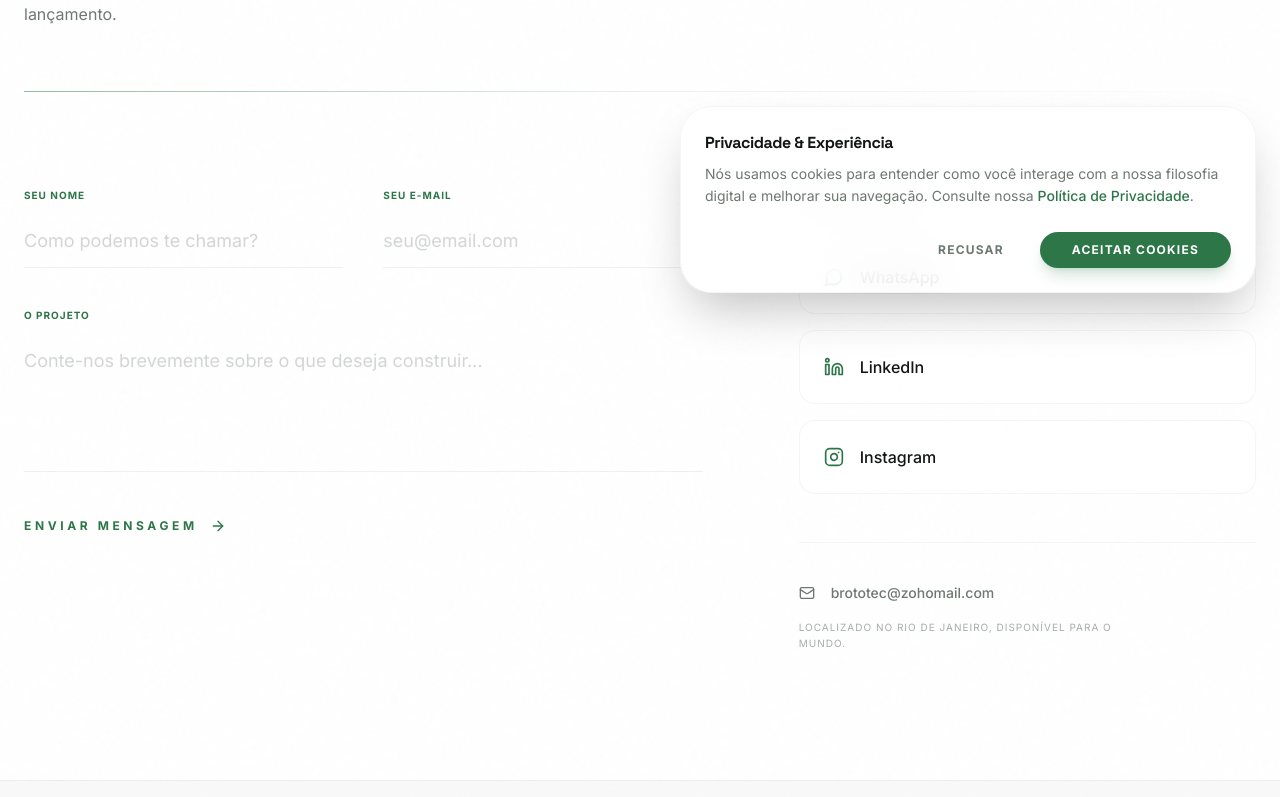
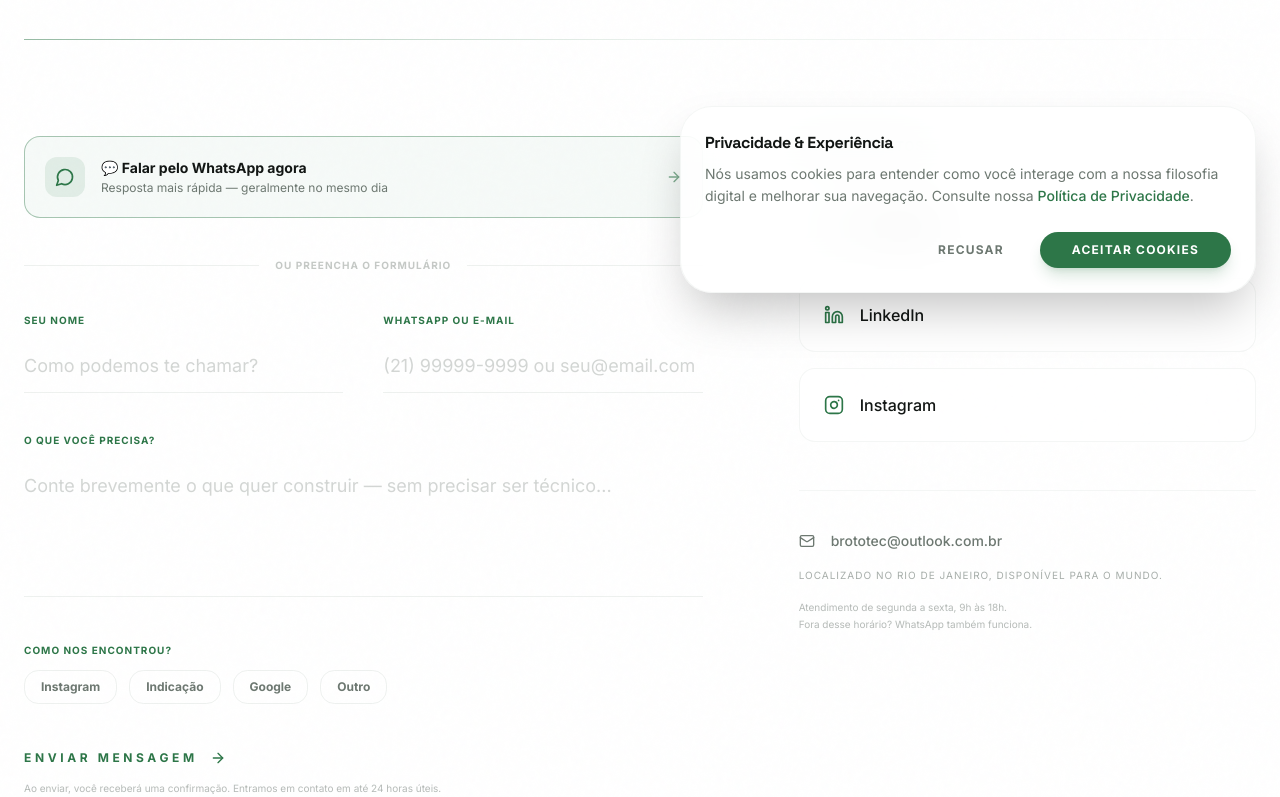
Before and after one commit to marllonpanisset/brototec, a React (Vite) app: page /contato in a window 1280 px wide. Shown: the part 483-1280 px from the top of the page. Built offline with nearby package versions, Linux system fonts and the light colour scheme.

Commit message:
feat: reformula pagina de contato com CTA WhatsApp em destaque, novos campos e feedback de envio

```diff
--- a/src/pages/Contato.jsx
+++ b/src/pages/Contato.jsx
@@ -10,12 +10,16 @@ const fadeUp = {
   viewport: { once: true, margin: "-80px" },
 };
 
+const origemOptions = ["Instagram", "Indicação", "Google", "Outro"];
+
 export default function Contato() {
   const [formData, setFormData] = useState({
     nome: "",
-    email: "",
+    contato: "",
     mensagem: "",
+    origem: "",
   });
+  const [enviado, setEnviado] = useState(false);
 
   const handleChange = (e) => {
     setFormData({ ...formData, [e.target.name]: e.target.value });
@@ -23,8 +27,9 @@ export default function Contato() {
 
   const handleSubmit = (e) => {
     e.preventDefault();
-    alert("Iniciando conexão... (Simulação)");
-    setFormData({ nome: "", email: "", mensagem: "" });
+    // TODO: integrar com backend / Formspree / EmailJS
+    setEnviado(true);
+    setFormData({ nome: "", contato: "", mensagem: "", origem: "" });
   };
 
   const socialLinks = {
@@ -37,9 +42,8 @@ export default function Contato() {
     <div className="min-h-screen bg-background text-foreground bg-noise selection:bg-primary/10 selection:text-primary">
       <Navbar />
 
-      {/* HERO SECTION - Consistência com Home e Privacidade */}
+      {/* HERO */}
       <section className="relative pt-44 pb-24 overflow-hidden">
-        {/* Luz Solar Solarpunk */}
         <div className="absolute top-0 right-0 -z-10 w-[600px] h-[600px] opacity-10 pointer-events-none">
           <div className="absolute inset-0 bg-gradient-radial from-primary/60 to-transparent blur-[120px] translate-x-1/4 -translate-y-1/4" />
         </div>
@@ -50,7 +54,7 @@ export default function Contato() {
             animate={{ opacity: 1 }}
             className="inline-block text-[10px] font-bold text-primary tracking-[0.4em] uppercase mb-8"
           >
-            Conexão
+            Contato
           </motion.span>
 
           <motion.h1
@@ -59,8 +63,8 @@ export default function Contato() {
             transition={{ duration: 0.8, ease: [0.16, 1, 0.3, 1] }}
             className="font-heading text-5xl sm:text-6xl lg:text-7xl font-bold leading-[1.1] tracking-tight max-w-4xl"
           >
-            Vamos cultivar sua <br />
-            <span className="text-gradient-green italic">próxima ideia.</span>
+            Vamos conversar sobre <br />
+            <span className="text-gradient-green italic">o seu projeto.</span>
           </motion.h1>
 
           <motion.p
@@ -69,7 +73,9 @@ export default function Contato() {
             transition={{ duration: 0.7, delay: 0.2 }}
             className="text-base text-muted-foreground mt-8 max-w-xl leading-relaxed"
           >
-            Seja para Landing Pages de alta conversão ou sites institucionais, entregamos um <span className="text-foreground font-medium">painel de controle exclusivo</span> e automações estratégicas para que você mesmo gerencie seu conteúdo com <span className="text-foreground font-medium">total liberdade</span> após o lançamento.
+            Conte o que você precisa —{" "}
+            <span className="text-foreground font-medium">respondemos em até 24h</span>{" "}
+            com clareza, sem enrolação. Se preferir, fala direto pelo WhatsApp.
           </motion.p>
 
           <motion.div
@@ -86,16 +92,59 @@ export default function Contato() {
         <div className="max-w-7xl mx-auto px-6">
           <div className="grid lg:grid-cols-12 gap-16 lg:gap-24">
 
-            {/* FORMULÁRIO - Design Minimalista */}
+            {/* FORMULÁRIO */}
             <motion.div
               {...fadeUp}
               transition={{ duration: 0.8 }}
               className="lg:col-span-7"
             >
+              {/* CTA WhatsApp em destaque — acima do formulário */}
+              <a
+                href={socialLinks.whatsapp}
+                target="_blank"
+                rel="noopener noreferrer"
+                className="group flex items-center justify-between w-full p-5 mb-10 rounded-2xl border border-primary/40 bg-primary/[0.04] hover:bg-primary/[0.08] hover:border-primary/60 transition-all duration-300"
+              >
+                <div className="flex items-center gap-4">
+                  <div className="w-10 h-10 rounded-xl bg-primary/10 flex items-center justify-center shrink-0">
+                    <MessageCircle size={20} className="text-primary" />
+                  </div>
+                  <div>
+                    <p className="text-sm font-bold text-foreground">💬 Falar pelo WhatsApp agora</p>
+                    <p className="text-xs text-muted-foreground mt-0.5">Resposta mais rápida — geralmente no mesmo dia</p>
+                  </div>
+                </div>
+                <ArrowRight size={16} className="text-primary opacity-60 group-hover:opacity-100 group-hover:translate-x-1 transition-all" />
+              </a>
+
+              {/* Divisor */}
+              <div className="flex items-center gap-4 mb-10">
+                <div className="flex-1 h-px bg-border/60" />
+                <span className="text-[10px] font-bold text-muted-foreground/40 tracking-widest uppercase">
+                  ou preencha o formulário
+                </span>
+                <div className="flex-1 h-px bg-border/60" />
+              </div>
+
+              {enviado ? (
+                <motion.div
+                  initial={{ opacity: 0, y: 12 }}
+                  animate={{ opacity: 1, y: 0 }}
+                  className="p-8 rounded-2xl border border-primary/30 bg-primary/[0.04] text-center space-y-3"
+                >
+                  <p className="text-2xl">🌱</p>
+                  <p className="font-heading text-xl font-bold">Mensagem recebida!</p>
+                  <p className="text-sm text-muted-foreground">
+                    Entramos em contato em até 24 horas úteis. Obrigado por plantar com a gente.
+                  </p>
+                </motion.div>
+              ) : (
                 <form onSubmit={handleSubmit} className="space-y-10">
                   <div className="grid sm:grid-cols-2 gap-10">
                     <div className="relative group">
-                    <label className="text-[10px] font-bold text-primary uppercase tracking-widest mb-3 block">Seu Nome</label>
+                      <label className="text-[10px] font-bold text-primary uppercase tracking-widest mb-3 block">
+                        Seu Nome
+                      </label>
                       <input
                         type="text"
                         name="nome"
@@ -106,51 +155,87 @@ export default function Contato() {
                         className="w-full bg-transparent border-b border-border/60 py-3 focus:outline-none focus:border-primary transition-colors placeholder:text-muted-foreground/30 text-lg"
                       />
                     </div>
+
                     <div className="relative group">
-                    <label className="text-[10px] font-bold text-primary uppercase tracking-widest mb-3 block">Seu E-mail</label>
+                      <label className="text-[10px] font-bold text-primary uppercase tracking-widest mb-3 block">
+                        WhatsApp ou E-mail
+                      </label>
                       <input
-                      type="email"
-                      name="email"
-                      value={formData.email}
+                        type="text"
+                        name="contato"
+                        value={formData.contato}
                         onChange={handleChange}
                         required
-                      placeholder="seu@email.com"
+                        placeholder="(21) 99999-9999 ou seu@email.com"
                         className="w-full bg-transparent border-b border-border/60 py-3 focus:outline-none focus:border-primary transition-colors placeholder:text-muted-foreground/30 text-lg"
                       />
                     </div>
                   </div>
 
                   <div className="relative group">
-                  <label className="text-[10px] font-bold text-primary uppercase tracking-widest mb-3 block">O Projeto</label>
+                    <label className="text-[10px] font-bold text-primary uppercase tracking-widest mb-3 block">
+                      O que você precisa?
+                    </label>
                     <textarea
                       name="mensagem"
                       rows={4}
                       value={formData.mensagem}
                       onChange={handleChange}
                       required
-                    placeholder="Conte-nos brevemente sobre o que deseja construir..."
+                      placeholder="Conte brevemente o que quer construir — sem precisar ser técnico..."
                       className="w-full bg-transparent border-b border-border/60 py-3 focus:outline-none focus:border-primary transition-colors placeholder:text-muted-foreground/30 text-lg resize-none"
                     />
                   </div>
 
+                  <div className="relative group">
+                    <label className="text-[10px] font-bold text-primary uppercase tracking-widest mb-3 block">
+                      Como nos encontrou?
+                    </label>
+                    <div className="flex flex-wrap gap-3">
+                      {origemOptions.map((op) => (
+                        <button
+                          key={op}
+                          type="button"
+                          onClick={() => setFormData({ ...formData, origem: op })}
+                          className={`text-xs font-bold px-4 py-2 rounded-lg border transition-all ${
+                            formData.origem === op
+                              ? "border-primary bg-primary/10 text-primary"
+                              : "border-border/60 text-muted-foreground hover:border-primary/40"
+                          }`}
+                        >
+                          {op}
+                        </button>
+                      ))}
+                    </div>
+                  </div>
+
+                  <div className="space-y-3">
                     <motion.button
                       whileHover={{ gap: "20px" }}
                       type="submit"
                       className="inline-flex items-center gap-3 text-xs font-bold text-primary uppercase tracking-[0.3em] group transition-all"
                     >
-                  Enviar Mensagem <ArrowRight size={16} className="group-hover:translate-x-1 transition-transform" />
+                      Enviar Mensagem{" "}
+                      <ArrowRight size={16} className="group-hover:translate-x-1 transition-transform" />
                     </motion.button>
+                    <p className="text-[10px] text-muted-foreground/50 leading-relaxed">
+                      Ao enviar, você receberá uma confirmação. Entramos em contato em até 24 horas úteis.
+                    </p>
+                  </div>
                 </form>
+              )}
             </motion.div>
 
-            {/* INFO E LINKS SOCIAIS - Estilo Estúdio */}
+            {/* CANAIS DIRETOS */}
             <motion.div
               {...fadeUp}
               transition={{ duration: 0.8, delay: 0.2 }}
               className="lg:col-span-5 space-y-12"
             >
               <div>
-                <h3 className="font-heading text-sm font-bold uppercase tracking-widest mb-8 text-primary/60">Canais Diretos</h3>
+                <h3 className="font-heading text-sm font-bold uppercase tracking-widest mb-8 text-primary/60">
+                  Canais Diretos
+                </h3>
                 <div className="space-y-4">
                   <a
                     href={socialLinks.whatsapp}
@@ -162,7 +247,10 @@ export default function Contato() {
                       <MessageCircle size={20} className="text-primary" />
                       <span className="font-medium">WhatsApp</span>
                     </div>
-                    <ArrowRight size={14} className="opacity-0 group-hover:opacity-100 -translate-x-2 group-hover:translate-x-0 transition-all" />
+                    <ArrowRight
+                      size={14}
+                      className="opacity-0 group-hover:opacity-100 -translate-x-2 group-hover:translate-x-0 transition-all"
+                    />
                   </a>
 
                   <a
@@ -175,7 +263,10 @@ export default function Contato() {
                       <Linkedin size={20} className="text-primary" />
                       <span className="font-medium">LinkedIn</span>
                     </div>
-                    <ArrowRight size={14} className="opacity-0 group-hover:opacity-100 -translate-x-2 group-hover:translate-x-0 transition-all" />
+                    <ArrowRight
+                      size={14}
+                      className="opacity-0 group-hover:opacity-100 -translate-x-2 group-hover:translate-x-0 transition-all"
+                    />
                   </a>
 
                   <a
@@ -188,21 +279,26 @@ export default function Contato() {
                       <Instagram size={20} className="text-primary" />
                       <span className="font-medium">Instagram</span>
                     </div>
-                    <ArrowRight size={14} className="opacity-0 group-hover:opacity-100 -translate-x-2 group-hover:translate-x-0 transition-all" />
+                    <ArrowRight
+                      size={14}
+                      className="opacity-0 group-hover:opacity-100 -translate-x-2 group-hover:translate-x-0 transition-all"
+                    />
                   </a>
                 </div>
               </div>
 
-              <div className="pt-10 border-t border-border/40">
-                <div className="space-y-4">
+              <div className="pt-10 border-t border-border/40 space-y-4">
                 <div className="flex items-center gap-4 text-muted-foreground hover:text-primary transition-colors cursor-default">
                   <Mail size={16} />
-                    <span className="text-sm font-medium">brototec@zohomail.com</span>
+                  <span className="text-sm font-medium">brototec@outlook.com.br</span>
                 </div>
-                  <p className="text-[10px] text-muted-foreground/60 leading-relaxed max-w-xs uppercase tracking-widest">
+                <p className="text-[10px] text-muted-foreground/60 leading-relaxed uppercase tracking-widest">
                   Localizado no Rio de Janeiro, disponível para o mundo.
                 </p>
-                </div>
+                <p className="text-[10px] text-muted-foreground/50 leading-relaxed">
+                  Atendimento de segunda a sexta, 9h às 18h.<br />
+                  Fora desse horário? WhatsApp também funciona.
+                </p>
               </div>
             </motion.div>
 
```
Lines whose indentation alone changed are shown as unchanged.
